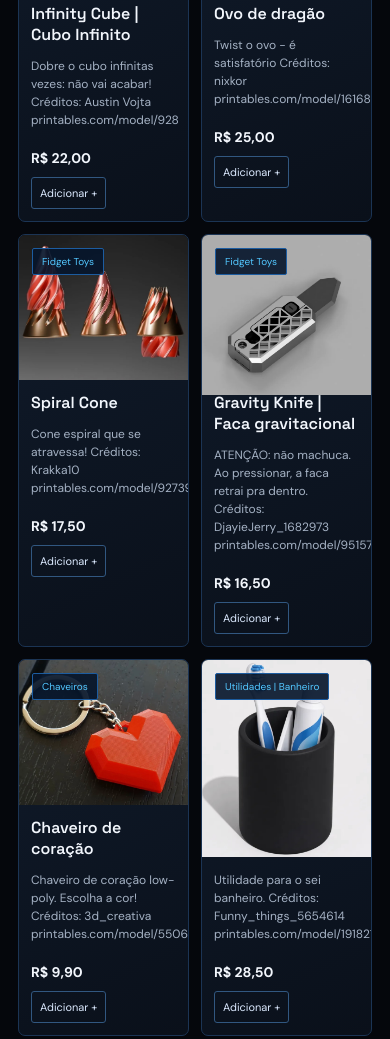
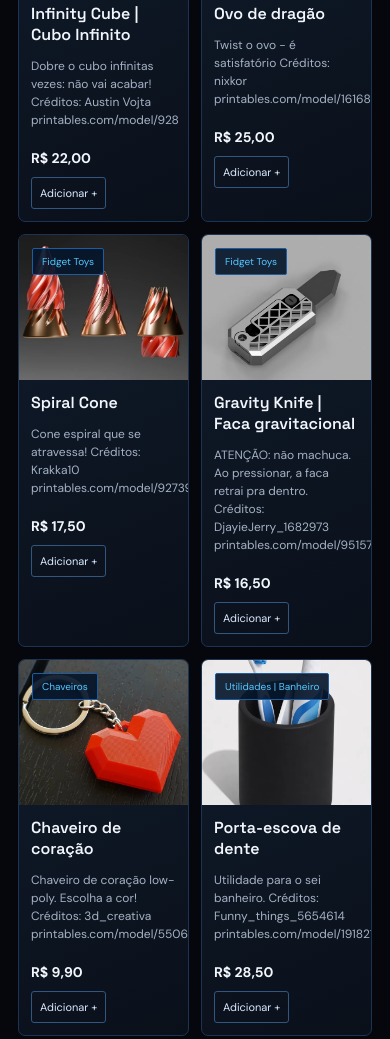
Before and after one commit to tlbm3d/catalog, a plain HTML site: page index.html in a window 390 px wide. Shown: the part 1139-2178 px from the top of the page. Drawn offline with Linux system fonts and the light colour scheme.

Commit message:
Update styles.css

```diff
--- a/styles.css
+++ b/styles.css
@@ -83,3 +83,37 @@ nav a:hover,footer a:hover{color:var(--blue-bright)}
     margin-top: 0;
   }
 }
+
+/* Ajuste das imagens dos produtos */
+.product-image {
+  position: relative;
+  overflow: hidden;
+  min-height: 0;
+}
+
+.product-image img {
+  display: block;
+  width: 100%;
+  height: 100%;
+  min-width: 0;
+  min-height: 0;
+  max-width: 100%;
+  max-height: 100%;
+  object-fit: cover;
+  object-position: center center;
+}
+
+/* Proteção adicional para celulares */
+@media (max-width: 760px) {
+  .product-image {
+    overflow: hidden;
+    min-height: 0;
+  }
+
+  .product-image img {
+    width: 100%;
+    height: 100%;
+    object-fit: cover;
+    object-position: center center;
+  }
+}
```
